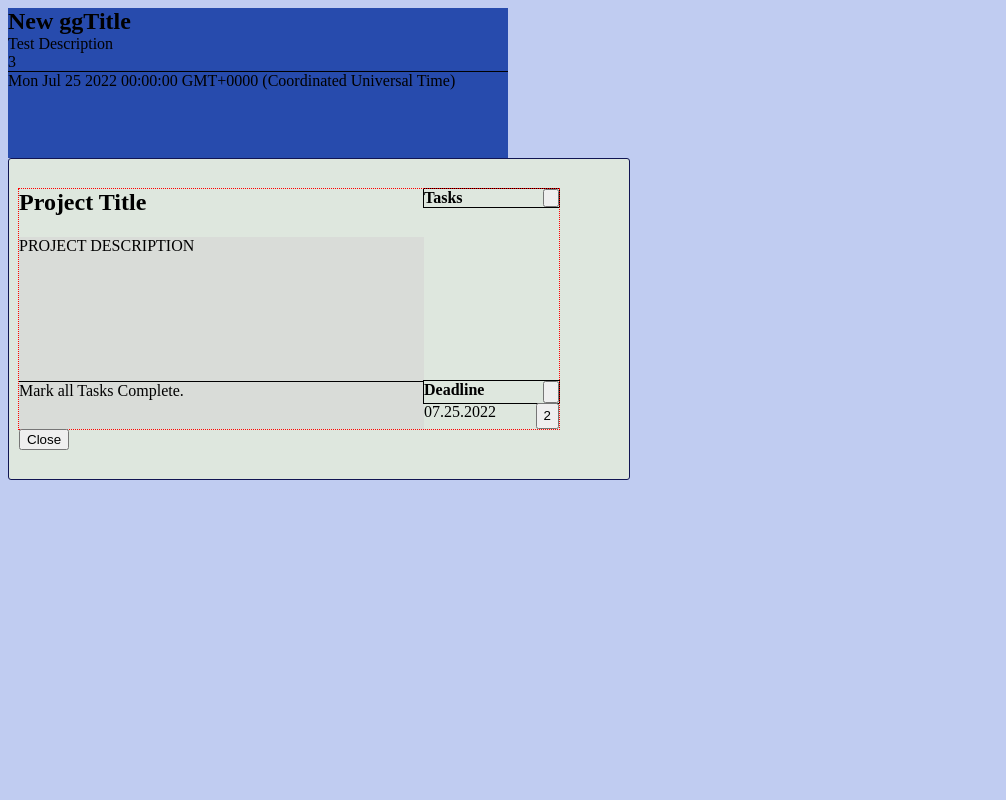
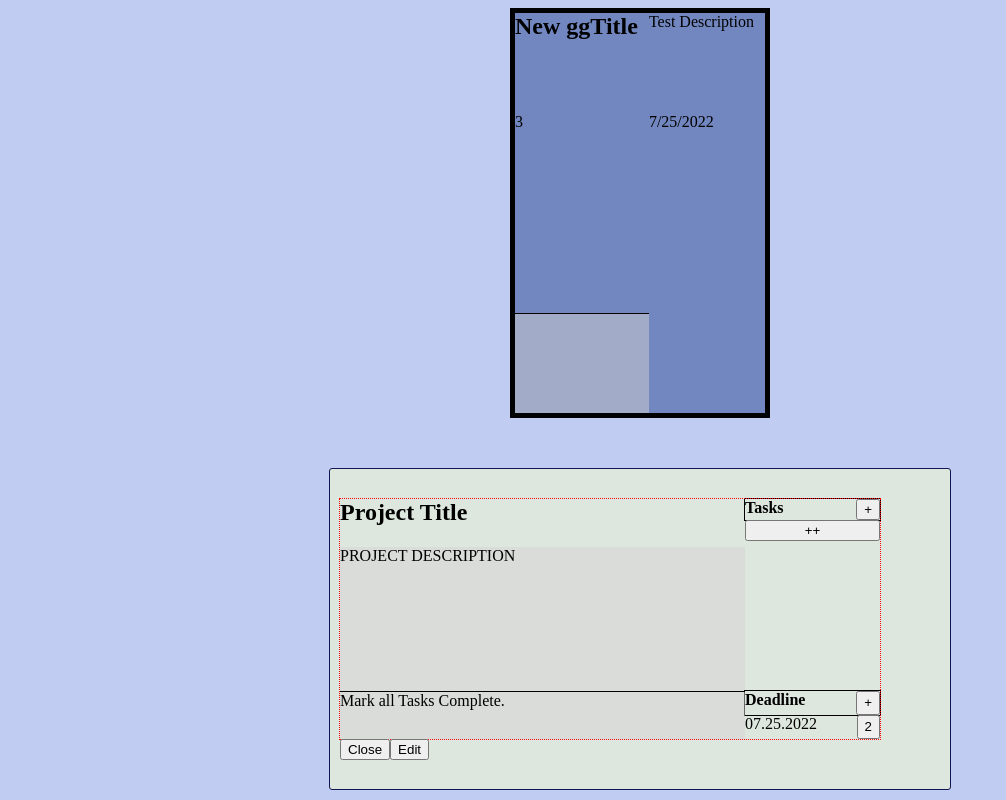
Before and after one commit to riverJD/todo, a website built with webpack: page dist/index.html in a window 1280 px wide. Shown: the whole page, without its empty margins (0-1006 px from the left). Built offline with nearby package versions, Linux system fonts and the light colour scheme; a web font is replaced by a local one.

Commit message:
Clean up project rendering

```diff
--- a/src/default-task.json
+++ b/src/default-task.json
@@ -2,5 +2,5 @@
 "description": "Describe task here.",
 "priority": 2,
 "goal": "Create three projects.",
-"deadline": "07/30/2022"
+"deadline": ""
 }
--- a/src/index.js
+++ b/src/index.js
@@ -1,10 +1,10 @@
 import './style.css';
 import { getUrgency, Task} from './todo.js';
 import { Project } from './project';
-import { addProjectButton, renderProject, renderTask } from './interface';
+import { addProjectButton, createListeners, renderProject, renderTask } from './interface';
 
 
-const destDate = new Date("7/25/2022");
+const destDate = ("7/25/2022");
 
 const test = Task("New ggTitle", destDate, 3, "Test Description");
 const test2 = Task("Seocnd Task", destDate, 1, "Nothin rly")
@@ -13,9 +13,6 @@ const testProject = Project("Project Title", destDate, 2, "PROJECT DESCRIPTION")
 
 const altProject = Project();
 
-
-console.log(testProject)
-console.log(altProject)
 
 
 altProject.tasks.addTask(test)
@@ -27,9 +24,18 @@ testProject.tasks.addTask(test)
 const content = document.querySelector("#content");
 
 const test3 = renderTask(test);
-console.log(test3)
+
 
 content.appendChild(test3)
-const testProj = renderProject(testProject);
+//const testProj = renderProject(testProject);
 
-content.append(testProj)
+
+const NEWPROJ = Project();
+
+
+
+renderProject(testProject);
+
+
+
+//content.append(testProj)
--- a/src/interface.js
+++ b/src/interface.js
@@ -11,49 +11,52 @@ const content = document.querySelector("#content")
 // Render a full project
 const renderProject = (projectObject) => {
 
+    const parent = document.querySelector("#content");
+    console.log(parent);
+
     let proj = projectObject.content;
 
+    const render = () => {
     // Create skeleton
     const projectTitle = proj.getTitle();
 
     const project = element('div', {'class': "project", "id": `${projectTitle }-id`})
-
     const content = element('div', {'class': 'project-content', 'id': `${projectTitle}-content`})
 
-
+    // Loading of data into specified containers
     const renderData = () => {
 
+    // Project elements
 
-    // Project elements
+    const title = () => {
     const title = element('h2', {'class': "project-title project-item"});
     title.textContent = projectTitle ;
-    content.appendChild(title);
+        return title;
+    }
+    content.appendChild(title());
 
-    // Task Container
-    const tasks = makeContainer("Tasks");
-    content.appendChild(tasks);
-
-    // Description Box
+    const description = () => {
     const description = element('div', {'class': "project-desc project-item", 'id': `${projectTitle }-desc`});
     description.textContent = proj.getDescription();
-    content.appendChild(description)
+        return description;
+    }
+    content.appendChild(description())
 
     // Deadline/Priority/Urgency Container (These will interact a lot)
+    const deadline = () => {
+
     const deadlineContainer = makeContainer("Deadline");
-
-    const priorityButton = element('button', {'class': "priority-button project-item"});
     const deadlineContent = deadlineContainer.querySelector('.deadline-content');
-
     const deadline = element('div', {'class': "project-deadline project-item", "id": `${proj.deadline}-deadline`});
+    const priorityButton = element('input', {'type': 'button', 'class': "priority-button project-item", 'value': proj.getPriority()});
     deadline.textContent = format(proj.getDeadline(), "MM.dd.yyyy");
     deadlineContent.appendChild(deadline);
-    deadlineContainer.appendChild(deadlineContent)
+    deadlineContainer.appendChild(deadlineContent);
+    deadlineContent.appendChild(priorityButton);
 
-
-    //const priority = element('div', {'class': "project-priority project-item", "id": `${projectTitle }-priority`});
-    priorityButton.textContent = proj.getPriority();
-
-    deadlineContent.appendChild(priorityButton);
+    return deadlineContainer;
+    }
+    content.appendChild(deadline())
 
     //Objectives
     const goal = element('div', {'class': "project-goal project-item", "id": `${projectTitle }-goal`});
@@ -62,22 +65,29 @@ const renderProject = (projectObject) => {
 
 
 
-    content.appendChild(deadlineContainer)
+
 
     }
-
     renderData();
 
-    const projectButtons = () => {
+    // Task Container
+    const tasks = makeContainer("Tasks");
+    const addTask = element('input', {'type':'button', 'id': 'add-task-button', 'value': '++'})
+    tasks.appendChild(addTask)
+
+    content.appendChild(tasks);
 
 
+    const projectButtons = () => {
 
         const buttonContainer = element('div', {'class': 'button-bar'});
 
         // Will replace with image
         const closeProject = element('input', {'type': 'button', 'id': 'close-project', 'value': 'Close'});
+        const editProject = element('input', {'type': 'button', 'id': 'edit-project', 'value': 'Edit'})
 
         buttonContainer.appendChild(closeProject)
+        buttonContainer.appendChild(editProject)
 
         return buttonContainer;
     }
@@ -87,7 +97,18 @@ const renderProject = (projectObject) => {
     project.appendChild(content)
 
     console.log(project)
+
+
     return project;
+
+    }
+
+    const project = render();
+    console.log(project);
+
+    parent.appendChild(project);
+    createListeners();
+
 
 }
 
@@ -127,6 +148,36 @@ const getProjectFromUser = () => {
 }
 
 
+// Buttons and Listeners
+const createListeners = () => {
+
+    // Create listeners for buttons
+    const edit = document.querySelector('#edit-project');
+    console.log(edit)
+    const close = document.querySelector('#close-project');
+
+    // Content button (expand content)
+    const tasks = document.querySelector('#tasks-button');
+
+    const deadline = document.querySelector('#deadline-button');
+    const priority = document.querySelector('.priority-button');
+
+    close.addEventListener('click', () => closeProject());
+
+
+}
+
+const closeProject = () => {
+    console.log('click')
+    const project = document.querySelector('.project')
+
+    project.remove();
+
+
+
+}
+
+
 
 
 const addProjectPopUp = () => {
@@ -144,4 +195,4 @@ const addProjectPopUp = () => {
 }
 
 
-export {renderProject, renderTask, addProjectPopUp as addProjectButton}
+export {renderProject, renderTask, addProjectPopUp as addProjectButton, createListeners}
--- a/src/project.js
+++ b/src/project.js
@@ -1,5 +1,6 @@
 import { Task, getUrgency } from "./todo";
 import defaultProject from "./default-project.json"
+import { parseISO, toDate } from "date-fns";
 
 // Create an object containing todo objects
 
@@ -11,6 +12,8 @@ const Project = (title = defaultProject.title, deadline = defaultProject.deadlin
 
     // Define own info with Task object
     //const info = Task(defaultProject.title, defaultProject.deadline, defaultProject.priority, defaultProject.description)
+
+    deadline = new Date(deadline);
 
     const startDate = new Date(Date.now())
     const timeRemaining = deadline - Date.now();
@@ -60,7 +63,6 @@ const Project = (title = defaultProject.title, deadline = defaultProject.deadlin
     const setDeadline = (newDeadline) => deadline = newDeadline;
     const getDeadline = () => deadline;
 
-
     const setDescription = (newDescription) => {
         description = newDescription
     }
--- a/src/style.css
+++ b/src/style.css
@@ -45,10 +45,27 @@ h1,h2,h3,h4,h5,p, ul, li{
 }
 
 .task{
-    height: 150px;
-    width: 500px;
+    border: 5px solid black;
+    height: 400px;
+    width: min(250px, 70%);
 
-    background-color: rgb(39, 75, 173);
+    background-color: rgb(114, 135, 192);
+
+    display: grid;
+
+    grid-template-rows: 1fr 2fr 1fr;
+    grid-template-areas:
+    "title title"
+    "content content"
+    "objective deadline";
+}
+
+#content{
+
+    display: flex;
+    flex-direction: column;
+    align-items: center;
+    gap: 50px;
 }
 
 .project{
--- a/src/utils.js
+++ b/src/utils.js
@@ -62,7 +62,7 @@ const makeContainer = (name) => {
     // Title and Button
     const titleContainer = createElement('div', {'class': "title-container", 'id': `${name.toLowerCase()}-title-container`});
     const title = createElement('h4', {'class': `${name.toLowerCase()}-header`});
-    const titleButton = createElement('button', {'class': 'container-button expand-content-btn'}, );
+    const titleButton = createElement('input', {'type': 'button', 'id': `${name.toLowerCase()}-button`, 'class': 'container-button expand-content-btn', 'value': '+'}, );
     titleContainer.appendChild(title);
     titleContainer.appendChild(titleButton);
 
```
Also changed, not shown: dist/main.js.
